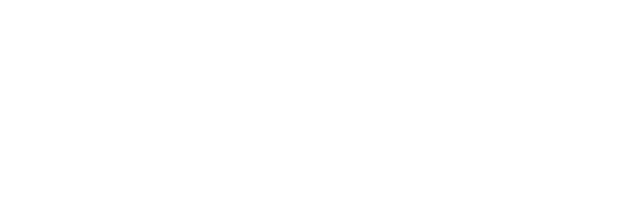
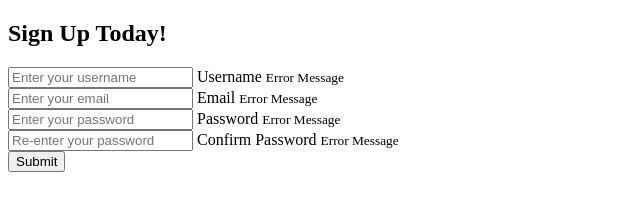
Before and after one commit to IghsaanMurphy/Form-Validation, a plain HTML site: page index.html in a window 1280 px wide. Shown: the whole page, without its empty margins (0-640 px from the left). Drawn offline with Linux system fonts and the light colour scheme.

Commit message:
Form Layout
basic form setup

```diff
--- a/index.html
+++ b/index.html
@@ -8,6 +8,41 @@
     <link rel="stylesheet" href="css/style.css" />
   </head>
   <body>
+    <div class="container">
+      <form id="form" class="form">
+        <h2>Sign Up Today!</h2>
+        <div class="form-control">
+          <input type="text" id="username" placeholder="Enter your username" />
+          <label for="username">Username</label>
+          <small>Error Message</small>
+        </div>
+        <div class="form-control">
+          <input type="text" id="email" placeholder="Enter your email" />
+          <label for="email">Email</label>
+          <small>Error Message</small>
+        </div>
+        <div class="form-control">
+          <input
+            type="password"
+            id="password"
+            placeholder="Enter your password"
+          />
+          <label for="password">Password</label>
+          <small>Error Message</small>
+        </div>
+        <div class="form-control">
+          <input
+            type="password"
+            id="password2"
+            placeholder="Re-enter your password"
+          />
+          <label for="password2">Confirm Password</label>
+          <small>Error Message</small>
+        </div>
+        <button type="submit">Submit</button>
+      </form>
+    </div>
+
     <script src="js/app.js"></script>
   </body>
 </html>
```
